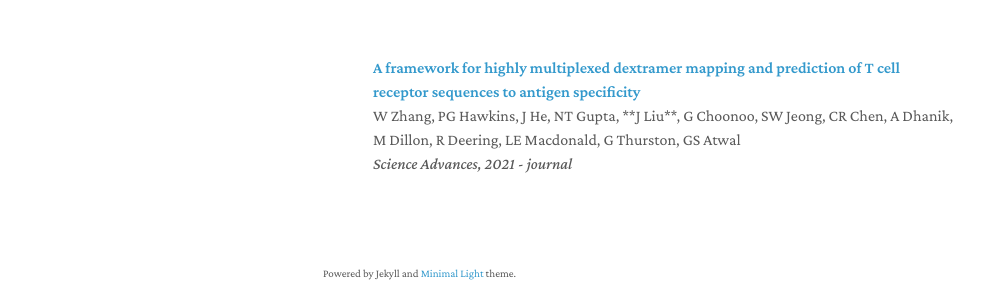
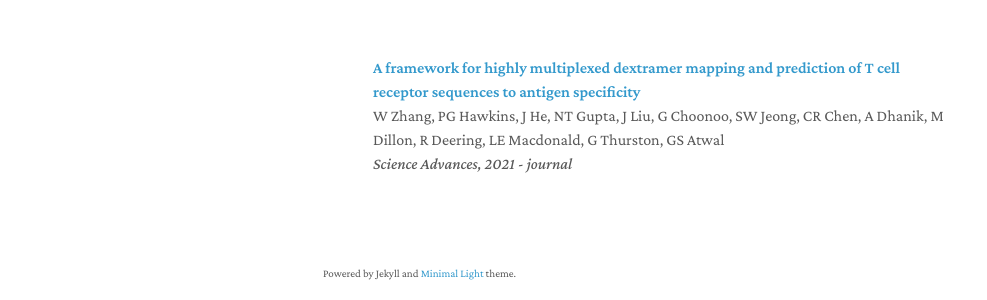
Before and after one commit to louis-jliu/louis-jliu.github.io, a Jekyll site: the page built from index.md, in a window 1280 px wide and 900 px high, scrolled down 1066 px. Shown: the part 546-846 px from the top of the window, without its empty margins (147-1134 px from the left). Built offline with Jekyll 4.4.1, drawn with Linux system fonts in a browser that asks for light colours; nearby versions of some CDN libraries; a style sheet for code colours, icons or effects is not loaded; our own code applies the rules of GitHub Pages for plain Markdown files.

```diff
--- a/_data/publications.yml
+++ b/_data/publications.yml
@@ -31,7 +31,7 @@ main:
     link: https://academic.oup.com/biostatistics/article-abstract/23/4/1200/6561796
 
   - title: "A framework for highly multiplexed dextramer mapping and prediction of T cell receptor sequences to antigen specificity"
-    authors: W Zhang, PG Hawkins, J He, NT Gupta, **J Liu**, G Choonoo, SW Jeong, CR Chen, A Dhanik, M Dillon, R Deering, LE Macdonald, G Thurston, GS Atwal
+    authors: W Zhang, PG Hawkins, J He, NT Gupta, J Liu, G Choonoo, SW Jeong, CR Chen, A Dhanik, M Dillon, R Deering, LE Macdonald, G Thurston, GS Atwal
     venue: Science Advances, 2021 - journal
     link: https://www.science.org/doi/full/10.1126/sciadv.abf5835
 
```
